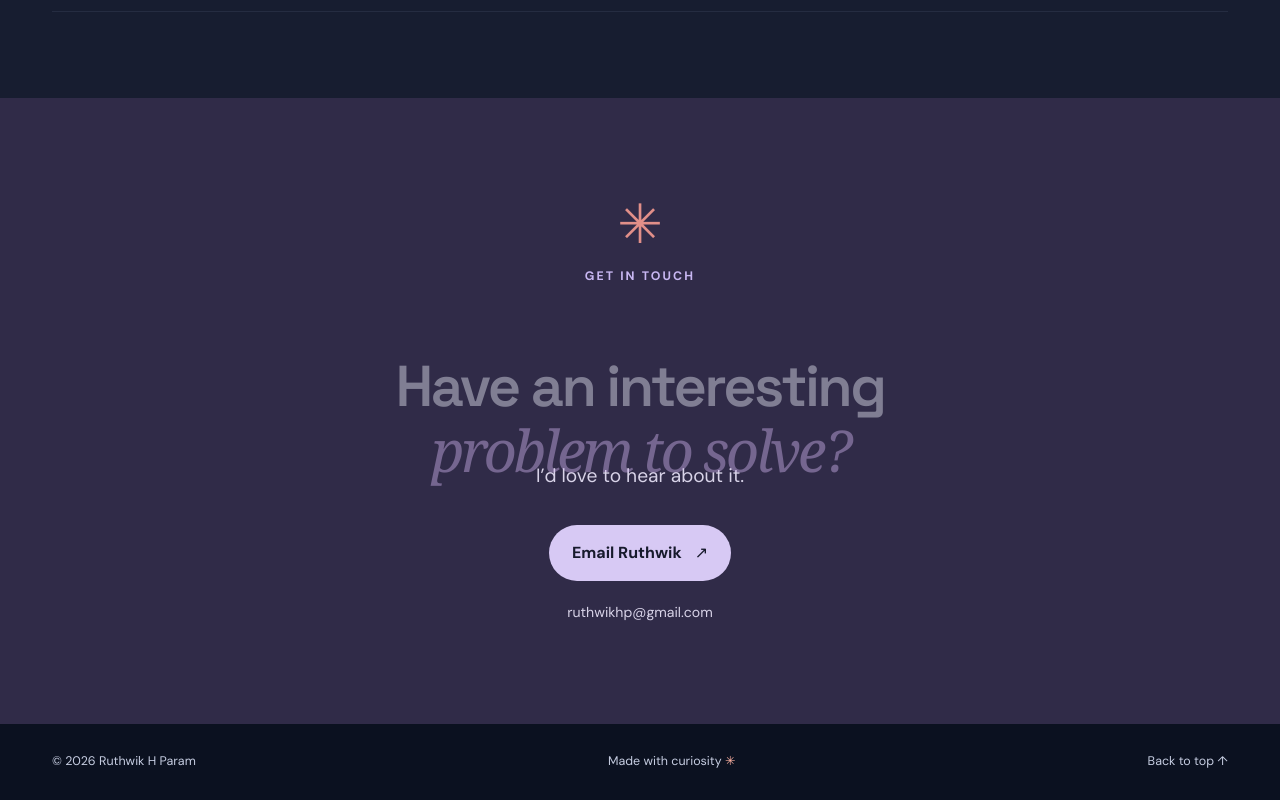
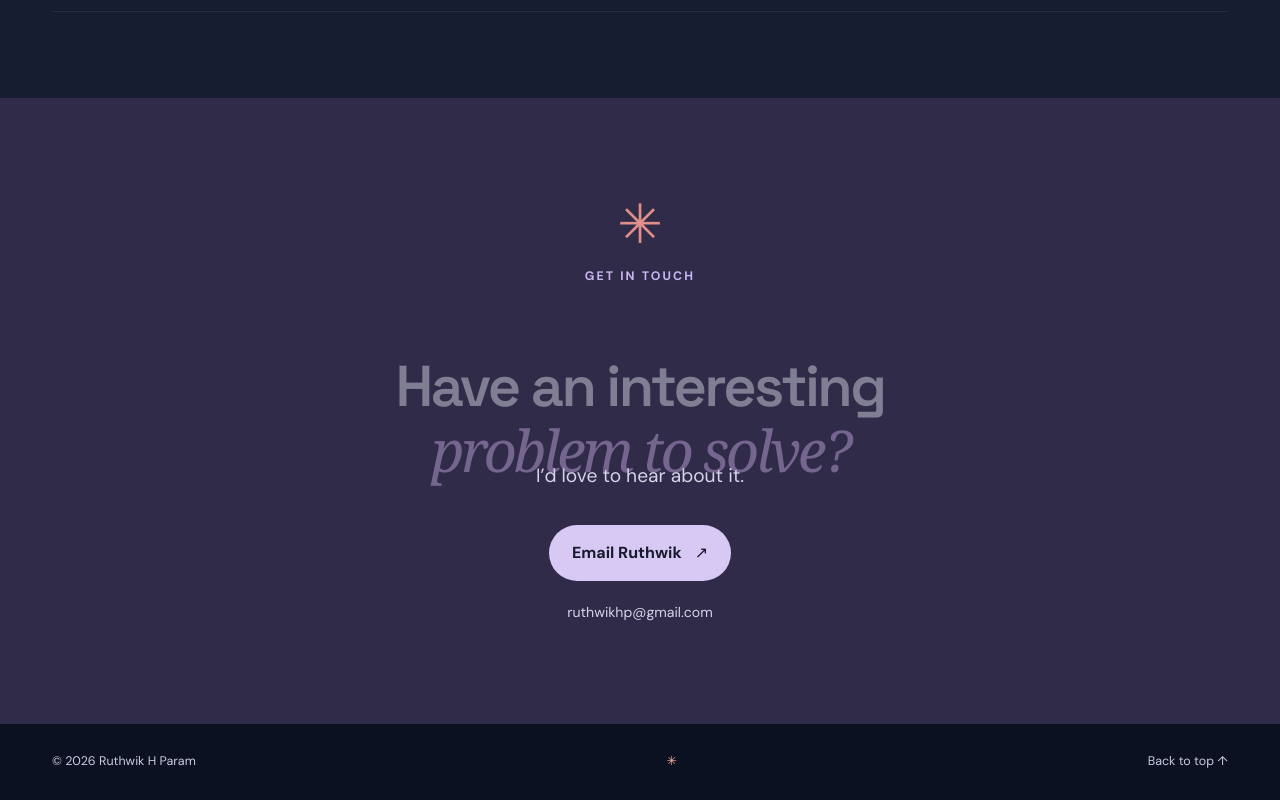
Before and after one commit to blurredLogic/blurredLogic.github.io, a plain HTML site: page index.html in a window 1280 px wide. Shown: the part 4601-5401 px from the top of the page. Drawn offline with Linux system fonts and the light colour scheme.

Commit message:
Update index.html

```diff
--- a/index.html
+++ b/index.html
@@ -62,7 +62,7 @@
 
     <section class="contact-section" id="contact" aria-labelledby="contact-title"><div class="shell contact-inner"><div class="contact-spark" aria-hidden="true">✳</div><p class="section-kicker">Get in touch</p><h2 id="contact-title">Have an interesting<br><em>problem to solve?</em></h2><p>I’d love to hear about it.</p><a class="button button-dark" href="mailto:ruthwikhp@gmail.com">Email Ruthwik <span aria-hidden="true">↗</span></a><div class="contact-address">ruthwikhp@gmail.com</div></div></section>
   </main>
-  <footer class="site-footer"><div class="shell footer-inner"><span>© 2026 Ruthwik H Param</span><span>Made with curiosity <span aria-hidden="true">✳</span></span><a href="#top">Back to top ↑</a></div></footer>
+  <footer class="site-footer"><div class="shell footer-inner"><span>© 2026 Ruthwik H Param</span><span> <span aria-hidden="true">✳</span></span><a href="#top">Back to top ↑</a></div></footer>
   <script src="scroll.js?v=5" defer></script>
 </body>
 </html>
```
